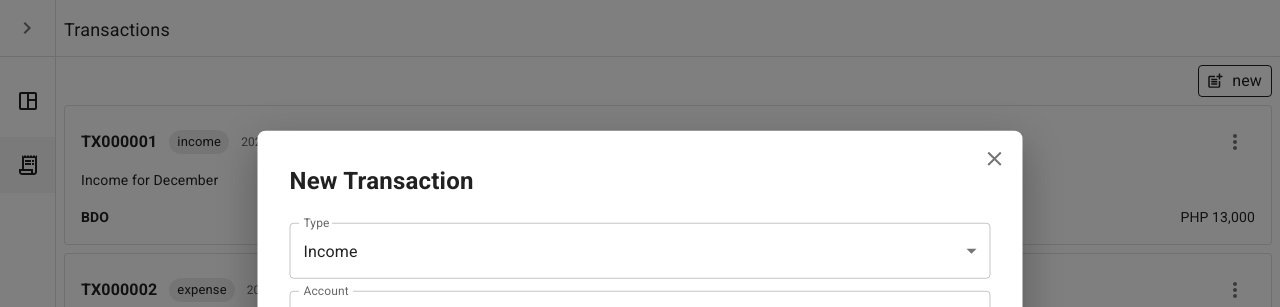
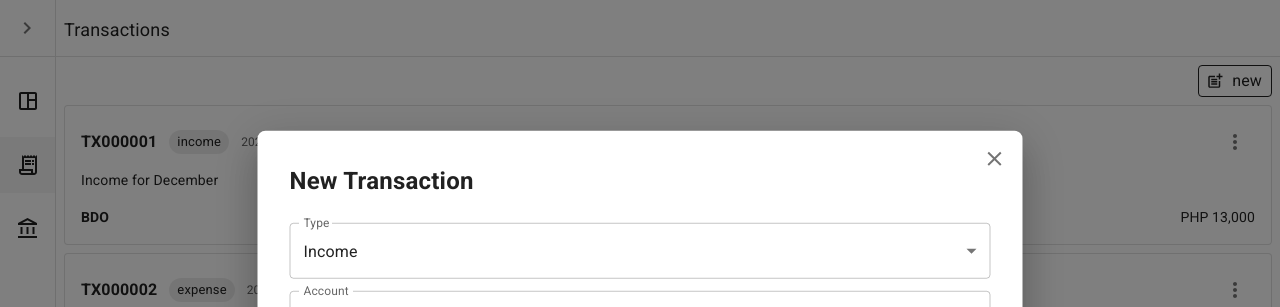
Before and after one commit to gabriel-suba/fintrack, a React (Vite) app: page / in a window 1280 px wide. Both pictures are taken after a click on the button "new". Shown: the top 307 px of the page. Built offline with nearby package versions, Linux system fonts and the light colour scheme.

Commit message:
General Improvements and Accounts Form setup

```diff
--- a/src/App.jsx
+++ b/src/App.jsx
@@ -1,4 +1,6 @@
 import { useState } from "react";
+import Accounts from "./pages/Accounts";
+import AccountBalanceOutlinedIcon from '@mui/icons-material/AccountBalanceOutlined';
 import Box from "@mui/material/Box";
 import CssBaseline from "@mui/material/CssBaseline";
 import Dashboard from "./pages/Dashboard";
@@ -8,21 +10,27 @@ import Sidebar from "./components/Sidebar";
 import SidebarItem from "./components/ui/SidebarItem";
 import Transactions from "./pages/Transactions";
 import TransactionForm from "./components/TransactionForm";
+import AccountsForm from "./components/AccountsForm";
 
 // TODO
 // 1. Create POST logic for submitting the form.
 //    1.1. Logic is still a placeholder.
 //    1.2. Need to create backend.
 //    1.3. Study ways on fetching data.
-// 2. Add tabs for Accounts
+// 2. Add tabs for Accounts - IN PROGRESS
+//    2.1. Accounts form
 // 3. React/Tanstack router for tabs.
+// 4. Form validation - make fields required
 
 function App() {
 	const [activeTab, setActiveTab] = useState("Transactions");
 	const [open, setOpen] = useState(false);
-	const [openModal, setOpenModal] = useState(false);
-	const handleOpenModal = () => setOpenModal(true);
-	const handleCloseModal = () => setOpenModal(false);
+	const [openTransactionForm, setOpenTransactionForm] = useState(false);
+	const [openAccountsForm, setOpenAccountsForm] = useState(false);
+	const handleOpenAccountsForm = () => setOpenAccountsForm(true);
+	const handleCloseAccountsForm = () => setOpenAccountsForm(false);
+	const handleOpenTransactionForm = () => setOpenTransactionForm(true);
+	const handleCloseTransactionForm = () => setOpenTransactionForm(false);
 	const handleSidebarClick = (event) => setActiveTab(event.currentTarget.dataset.tab);
 
 	return (
@@ -44,14 +52,23 @@ function App() {
 					handleOnClick={handleSidebarClick}
 					isActive={activeTab === "Transactions"}
 				/>
+				<SidebarItem
+					open={open}
+					icon={<AccountBalanceOutlinedIcon sx={{ width: "1.5rem", height: "1.5rem" }} />}
+					text="Accounts"
+					handleOnClick={handleSidebarClick}
+					isActive={activeTab === "Accounts"}
+				/>
 			</Sidebar>
 
 			<Box sx={{ marginLeft: `${open ? "15.5rem" : "3.5rem"}`, transition: "margin 250ms ease" }}>
-				{activeTab === "Transactions" && <Transactions handleOpenModal={handleOpenModal} />}
+				{activeTab === "Transactions" && <Transactions handleOpenModal={handleOpenTransactionForm} />}
 				{activeTab === "Dashboard" && <Dashboard />}
+				{activeTab === "Accounts" && <Accounts handleOpenModal={handleOpenAccountsForm} />}
 			</Box>
 
-			<TransactionForm handleCloseModal={handleCloseModal} openModal={openModal} />
+			<TransactionForm handleCloseModal={handleCloseTransactionForm} openModal={openTransactionForm} />
+			<AccountsForm handleCloseModal={handleCloseAccountsForm} openModal={openAccountsForm} />
 		</Box>
 	);
 }
--- /dev/null
+++ b/src/components/AccountsForm.jsx
@@ -0,0 +1,20 @@
+import FormModal from "./ui/FormModal";
+
+function AccountsForm({ openModal, handleCloseModal }) {
+    const handleFormClose = () => {
+        handleCloseModal();
+    }
+
+    return (
+        <FormModal
+            open={openModal}
+            ariaLabel="accounts-form"
+            handleFormClose={handleFormClose}
+            title="New Transaction"
+        >
+            Hello!
+        </FormModal>
+    )
+}
+
+export default AccountsForm;
--- a/src/components/StyledComponents/StyledTransactionForm.js
+++ b/src/components/StyledComponents/StyledModalForm.js
@@ -1,7 +1,7 @@
 import styled from "@mui/system/styled";
 import Box from "@mui/material/Box";
 
-const StyledTransactionForm = styled(Box)(({ theme }) => ({
+const StyledModalForm = styled(Box)(({ theme }) => ({
     position: "absolute",
 	top: "50%",
 	left: "50%",
@@ -13,4 +13,4 @@ const StyledTransactionForm = styled(Box)(({ theme }) => ({
 	borderRadius: "0.5rem"
 }));
 
-export default StyledTransactionForm;
+export default StyledModalForm;
--- a/src/components/TransactionForm.jsx
+++ b/src/components/TransactionForm.jsx
@@ -2,18 +2,14 @@ import { useState, useContext } from "react";
 import dayjs from "dayjs";
 import Box from "@mui/material/Box";
 import Button from "@mui/material/Button";
-import CloseOutlinedIcon from '@mui/icons-material/CloseOutlined';
 import FormControl from "@mui/material/FormControl";
 import InputAdornment from "@mui/material/InputAdornment";
 import InputLabel from "@mui/material/InputLabel";
-import IconButton from "@mui/material/IconButton";
-import Modal from "@mui/material/Modal";
 import OutlinedInput from "@mui/material/OutlinedInput";
 import TextField from "@mui/material/TextField";
-import Typography from "@mui/material/Typography";
 import FormDatePicker from "./ui/FormDatePicker";
 import Select from "./ui/Select";
-import StyledTransactionForm from "./StyledComponents/StyledTransactionForm";
+import FormModal from "./ui/FormModal";
 import { TransactionContext } from "../services/context/TransactionContext";
 import { accounts, types } from "../data/mockData";
 
@@ -52,16 +48,12 @@ function TransactionForm({ openModal, handleCloseModal }) {
 	}
 
 	return (
-		<Modal
+		<FormModal
 			open={openModal}
-			aria-labelledby="modal-modal-transaction-form"
-			aria-describedby="modal-modal-description"
+			ariaLabel="transaction-form"
+			handleFormClose={handleFormClose}
+			title="New Transaction"
 		>
-			<StyledTransactionForm>
-				<IconButton onClick={handleFormClose} sx={{ position: "absolute", top: "0.5rem", right: "0.5rem" }}>
-					<CloseOutlinedIcon />
-				</IconButton>
-				<Typography component="h1" marginBottom="1rem" fontSize="1.5rem" fontWeight="bold">New Transaction</Typography>
 				<Box component="form" onSubmit={handleOnSubmit}>
 					<Select name="type" value={formValues.type} options={types} handleOnChange={handleValuesChange} />
 					<Select name="account" value={formValues.account} options={accounts} handleOnChange={handleValuesChange} />
@@ -97,8 +89,7 @@ function TransactionForm({ openModal, handleCloseModal }) {
 					/>
 					<Button type="submit" variant="contained" sx={{ marginTop: "1rem" }}>Submit</Button>
 				</Box>
-			</StyledTransactionForm>
-		</Modal>
+		</FormModal>
 	);
 }
 
--- a/src/components/ui/Actions.jsx
+++ b/src/components/ui/Actions.jsx
@@ -12,6 +12,7 @@ function Actions({ anchorEl, openAnchor, handleCloseActions, list }) {
 			MenuListProps={{
 				"aria-labelledby": "basic-button",
 			}}
+			elevation={1}
 		>
 			{list.map(item => (
 				<MenuItem key={item.action} onClick={handleCloseActions}>
--- /dev/null
+++ b/src/components/ui/ButtonCreate.jsx
@@ -0,0 +1,22 @@
+import Box from "@mui/material/Box";
+import Button from "@mui/material/Button";
+import Typography from "@mui/material/Typography";
+import PostAddOutlinedIcon from "@mui/icons-material/PostAddOutlined";
+
+function ButtonCreate({ handleOpenModal }) {
+	return (
+		<Box sx={{ width: "min-content", marginLeft: "auto", padding: "0.5rem 0 0", fontSize: "0.75rem" }}>
+			<Button
+				size="small"
+				variant="outlined"
+				startIcon={<PostAddOutlinedIcon />}
+				color="inherit"
+				onClick={handleOpenModal}
+			>
+				<Typography fontSize="0.rem">new</Typography>
+			</Button>
+		</Box>
+	);
+}
+
+export default ButtonCreate;
--- a/src/components/ui/TransactionCardContainer.jsx
+++ b/src/components/ui/CardContainer.jsx
@@ -1,6 +1,6 @@
 import Paper from "@mui/material/Paper";
 
-function TransactionCardContainer({ children }) {
+function CardContainer({ children }) {
 	return (
 		<Paper
 			sx={{
@@ -18,4 +18,4 @@ function TransactionCardContainer({ children }) {
 	);
 }
 
-export default TransactionCardContainer;
+export default CardContainer;
--- /dev/null
+++ b/src/components/ui/FormModal.jsx
@@ -0,0 +1,24 @@
+import Modal from "@mui/material/Modal";
+import StyledModalForm from "../StyledComponents/StyledModalForm";
+import IconButton from "@mui/material/IconButton";
+import CloseOutlinedIcon from '@mui/icons-material/CloseOutlined';
+import Typography from "@mui/material/Typography";
+
+function FormModal({ children, ariaLabel, open, handleFormClose, title }) {
+    return (
+        <Modal
+			open={open}
+			aria-labelledby={`modal-${ariaLabel}`}
+		>
+            <StyledModalForm>
+                <IconButton onClick={handleFormClose} sx={{ position: "absolute", top: "0.5rem", right: "0.5rem" }}>
+					<CloseOutlinedIcon />
+				</IconButton>
+                <Typography component="h1" marginBottom="1rem" fontSize="1.5rem" fontWeight="bold">{title}</Typography>
+                {children}
+            </StyledModalForm>
+        </Modal>
+    )
+}
+
+export default FormModal;
--- /dev/null
+++ b/src/pages/Accounts.jsx
@@ -0,0 +1,84 @@
+import { useState } from "react";
+import Box from "@mui/material/Box";
+import Title from "../components/StyledComponents/Title";
+import Typography from "@mui/material/Typography";
+import IconButton from "@mui/material/IconButton";
+import CardContainer from "../components/ui/CardContainer";
+import MainContainer from "../components/ui/MainContainer";
+import MoreHorizOutlinedIcon from '@mui/icons-material/MoreHorizOutlined';
+import Actions from "../components/ui/Actions";
+import ButtonCreate from "../components/ui/ButtonCreate";
+import { grey } from "@mui/material/colors";
+
+const accounts = [
+    { name: "BDO", total: 24_000, transactions: 18 },
+    { name: "Seabank", total: 5_000, transactions: 3 },
+    { name: "Cash", total: 34_000, transactions: 27 },
+]
+
+const accountActions = [
+    { action: "Edit", color: "" },
+	{ action: "Delete", color: "error" },
+]
+
+function Accounts({ handleOpenModal }) {
+    const [anchorEl, setAnchorEl] = useState(null);
+	const openAnchor = Boolean(anchorEl);
+
+	const handleClickActions = (event) => {
+		setAnchorEl(event.currentTarget);
+	};
+
+	const handleCloseActions = (event) => {
+		setAnchorEl(null);
+
+		const { target: { textContent } } = event;
+
+		switch (textContent) {
+			case "Edit":
+				console.log(`Updating`);
+				break;
+			case "Delete":
+				console.log(`Failed to delete... Account has existing transactions.`);
+				break;
+
+			default:
+				break;
+		}
+	};
+
+	return (
+		<>
+			<Title>
+				<Typography fontSize="1.125rem">Accounts</Typography>
+			</Title>
+
+            <MainContainer>
+                <ButtonCreate handleOpenModal={handleOpenModal}/>
+
+                {accounts.map(account => (
+                    <CardContainer key={account.name}>
+                        <Box sx={{ display: "grid", gridTemplateColumns: "repeat(3, 1fr)" }}>
+                            <Typography sx={{ alignSelf: "center", fontSize: "1rem", fontWeight: "bold" }} component="h2">{account.name}</Typography>
+                            <Box sx={{ flex: 1 }}>
+                                <Typography component="p" fontSize="1rem">&#x20B1; {account.total}</Typography>
+                                <Typography component="p" fontSize="0.75rem" color={grey[500]}>{account.transactions} transactions</Typography>
+                            </Box>
+                            <IconButton onClick={handleClickActions} sx={{ justifySelf: "end" }}>
+                                <MoreHorizOutlinedIcon />
+                            </IconButton>
+                            <Actions
+                                anchorEl={anchorEl}
+                                handleCloseActions={handleCloseActions}
+                                openAnchor={openAnchor}
+                                list={accountActions}
+                            />
+                        </Box>
+                    </CardContainer>
+                ))}
+            </MainContainer>
+		</>
+	);
+}
+
+export default Accounts;
```
Also changed, not shown: src/pages/Transactions.jsx (+5 -17 lines).
